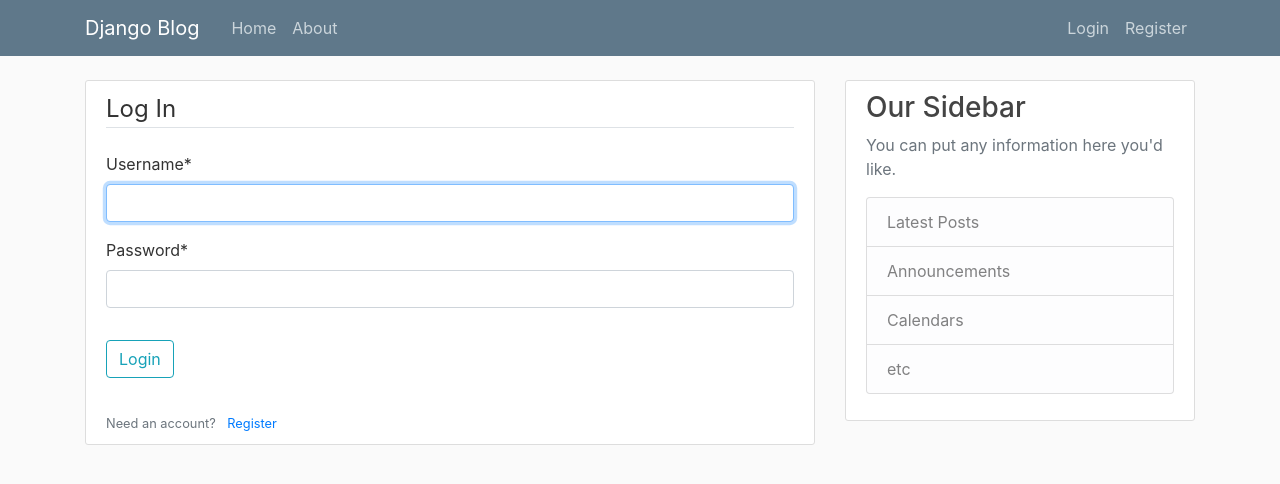
After one commit to jahirhstu/django-tutorial, a Django app: page /login/ in a window 1280 px wide. The commit adds this page. Shown: the top 484 px of the page. Run offline with Django 3.2, Linux system fonts and the light colour scheme; some libraries are stand-ins or nearby versions.

Commit message:
updated.

```diff
--- a/blog/templates/blog/base.html
+++ b/blog/templates/blog/base.html
@@ -30,8 +30,12 @@
                     </div>
                     <!-- Navbar Right Side -->
                     <div class="navbar-nav">
-                        <a class="nav-item nav-link" href="#">Login</a>
-                        <a class="nav-item nav-link" href="#">Register</a>
+                    {% if user.is_authenticated %}
+                        <a class="nav-item nav-link" href="{% url 'logout' %}">Logout</a>
+                    {% else %}
+                        <a class="nav-item nav-link" href="{% url 'login' %}">Login</a>
+                        <a class="nav-item nav-link" href="{% url 'register' %}">Register</a>
+                    {% endif %}
                     </div>
                 </div>
             </div>
--- a/django_project/settings.py
+++ b/django_project/settings.py
@@ -122,3 +122,5 @@ USE_TZ = True
 
 STATIC_URL = '/static/'
 CRISPY_TEMPLATE_PACK = 'bootstrap4'
+LOGIN_REDIRECT_URL = 'blog-home'
+LOGIN_URL = 'login'
--- a/django_project/urls.py
+++ b/django_project/urls.py
@@ -16,10 +16,14 @@ Including another URLconf
 from django.contrib import admin
 from django.urls import path, include
 from users import views as user_views
+from django.contrib.auth import views as auth_views
 
 
 urlpatterns = [
     path('admin/', admin.site.urls),
     path('register/', user_views.register, name='register'),
+    path('profile/', user_views.profile, name='profile'),
+    path('login/', auth_views.LoginView.as_view(template_name='users/login.html'), name='login'),
+    path('logout/', auth_views.LogoutView.as_view(template_name='users/logout.html'), name='logout'),
     path('', include('blog.urls')),
 ]
--- /dev/null
+++ b/users/templates/users/login.html
@@ -0,0 +1,23 @@
+{% extends "blog/base.html" %}
+{% load crispy_forms_tags %}
+{% block content %}
+<div class="content-section">
+    <form method="POST">
+        {% csrf_token %}
+        <fieldset class="form-group">
+            <legend class="border-bottom mb-4">
+                Log In
+            </legend>
+            {{ form|crispy }}
+        </fieldset>
+        <div class="form-group">
+            <button class="btn btn-outline-info" type="submit">Login</button>
+        </div>
+    </form>
+    <div class="order-top pt-3">
+        <small class="text-muted">
+            Need an account? <a class="ml-2" href="{% url 'register' %}">Register</a>
+        </small>
+    </div>
+</div>
+{% endblock content %}
--- a/users/views.py
+++ b/users/views.py
@@ -1,6 +1,7 @@
 from django.shortcuts import render, redirect
 from django.contrib import messages
 from .forms import UserRegisterForm
+from django.contrib.auth.decorators import login_required
 
 # Create your views here.
 
@@ -16,3 +17,7 @@ def register(request):
     else:
         form = UserRegisterForm()
     return render(request, 'users/register.html', {'form': form})
+
+@login_required
+def profile(request):
+    return render(request, 'users/profile.html')
```
Also changed, not shown: users/templates/users/logout.html (added, +12 -0 lines), users/templates/users/profile.html (added, +7 -0 lines), db.sqlite3.
